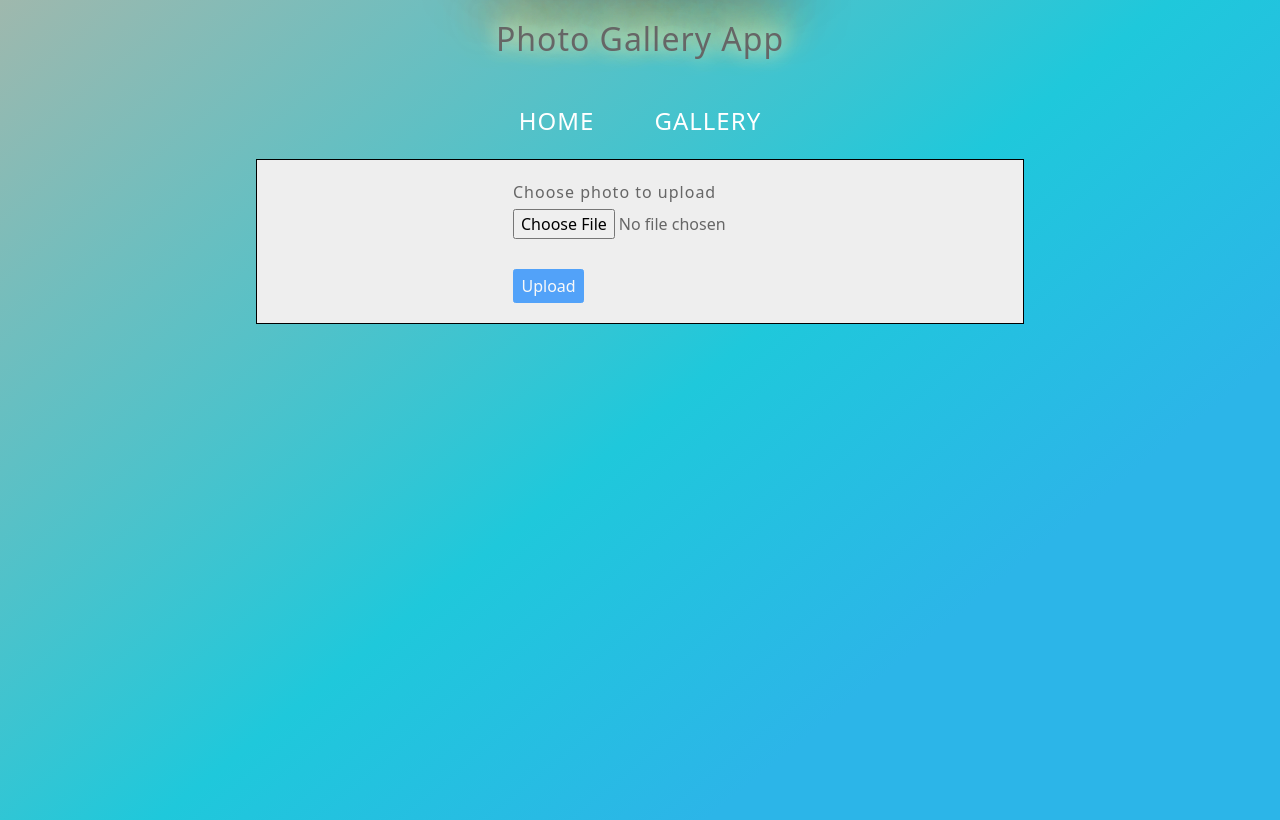
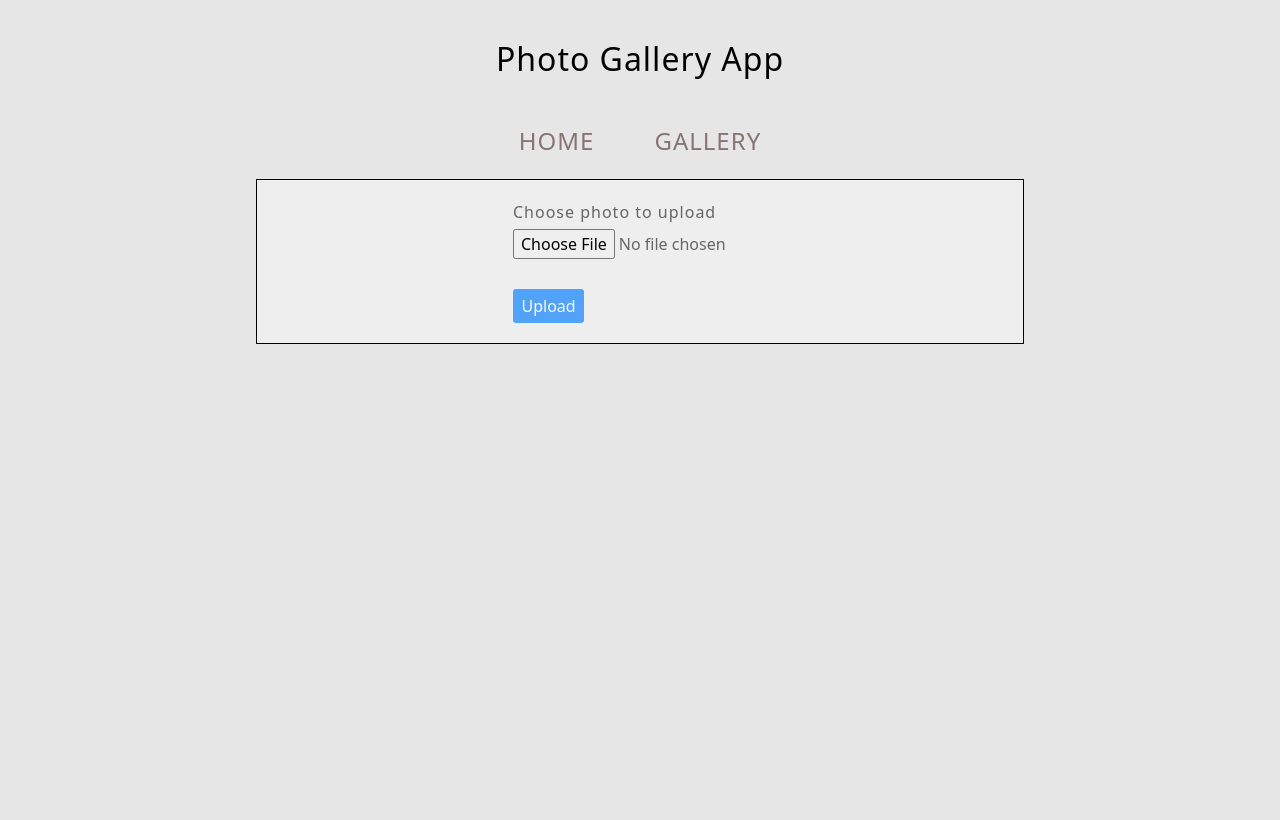
Before and after one commit to paulreyneveld/image-app, a React (Create React App) app: page / in a window 1280 px wide. Built offline with nearby package versions, Linux system fonts and the light colour scheme.

Commit message:
CSS changes for the background and links

```diff
--- a/src/components/Header.js
+++ b/src/components/Header.js
@@ -3,7 +3,7 @@ import { NavLink } from 'react-router-dom';
 
 const Header = () => (
   <header>
-    <h1>Photo Gallery App</h1>
+    <h1 style={{ marginTop: 20 }}>Photo Gallery App</h1>
     <div className="links">
       <NavLink to="/" className="link">
         Home
--- a/src/styles.scss
+++ b/src/styles.scss
@@ -3,7 +3,7 @@ html {
   }
 
   body {
-    background: linear-gradient(141deg, #9fb8ad 0%, #1fc8db 51%, #2cb5e8 75%);
+    background: rgb(230, 230, 230);
     font-family: Noto Sans, Helvetica, sans-serif;
     color: #666;
     letter-spacing: 1px;
@@ -27,7 +27,7 @@ html {
       .link:visited {
         padding: 0.5rem 1rem;
         margin: 2rem;
-        color: #fff;
+        color: #887474;
         text-decoration: none;
         text-transform: uppercase;
         border-bottom: 2px solid transparent;
@@ -42,16 +42,16 @@ html {
   }
 
   h1 {
-    text-shadow: 0 0 2rem #fefcc9, 1rem -1rem 3rem #feec85,
-      -2rem -2rem 4rem #ffae34, 2rem -4rem 5rem #ec760c, -2rem -6rem 6rem #cd4606,
-      0 -8rem 6rem #973716, 1rem -9rem 8rem #451b0e;
+    // text-shadow: 0 0 2rem #fefcc9, 1rem -1rem 3rem #feec85,
+    //   -2rem -2rem 4rem #ffae34, 2rem -4rem 5rem #ec760c, -2rem -6rem 6rem #cd4606,
+    //   0 -8rem 6rem #973716, 1rem -9rem 8rem #451b0e;
     display: inline-block;
     font-size: 200%;
   }
 
   h1,
   h2 {
-    color: #666;
+    color: #000;
   }
 
   /* ----- header css ends here ----- */
```
